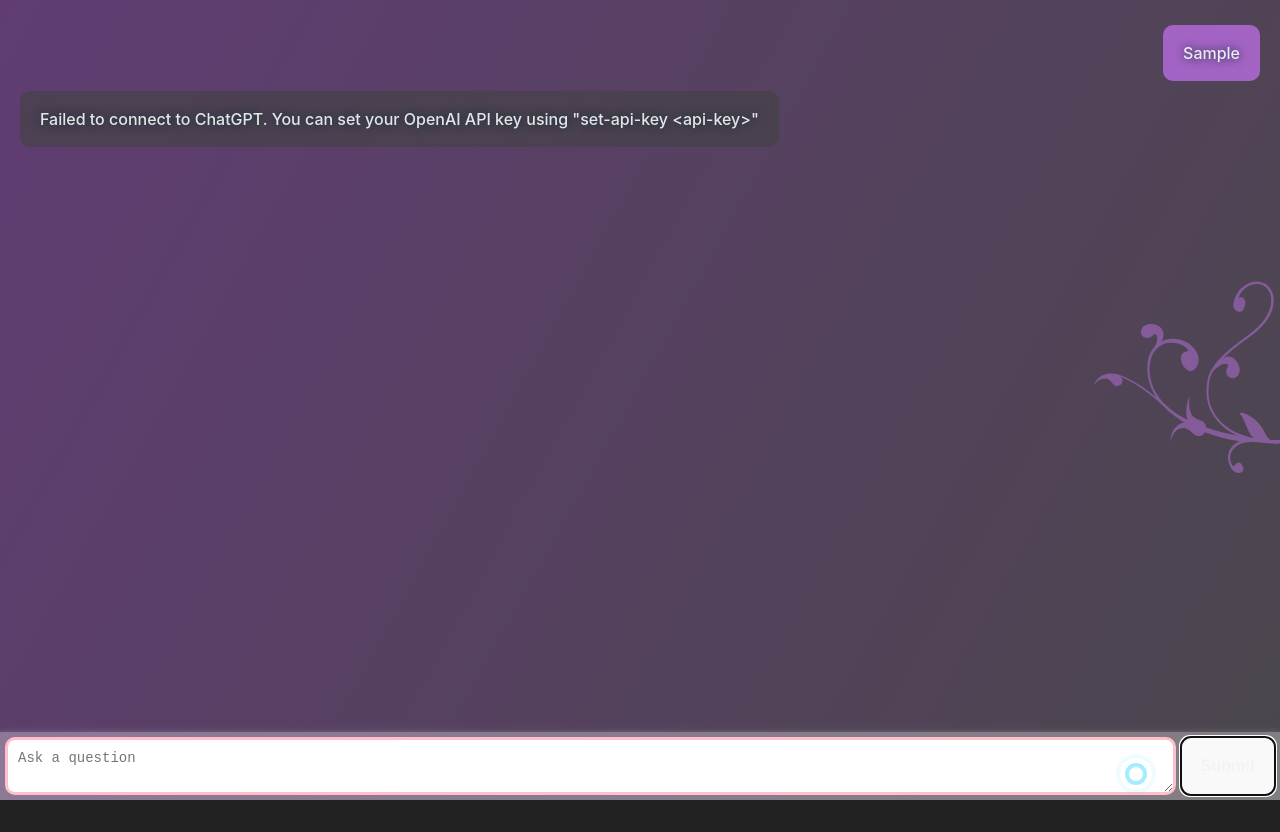
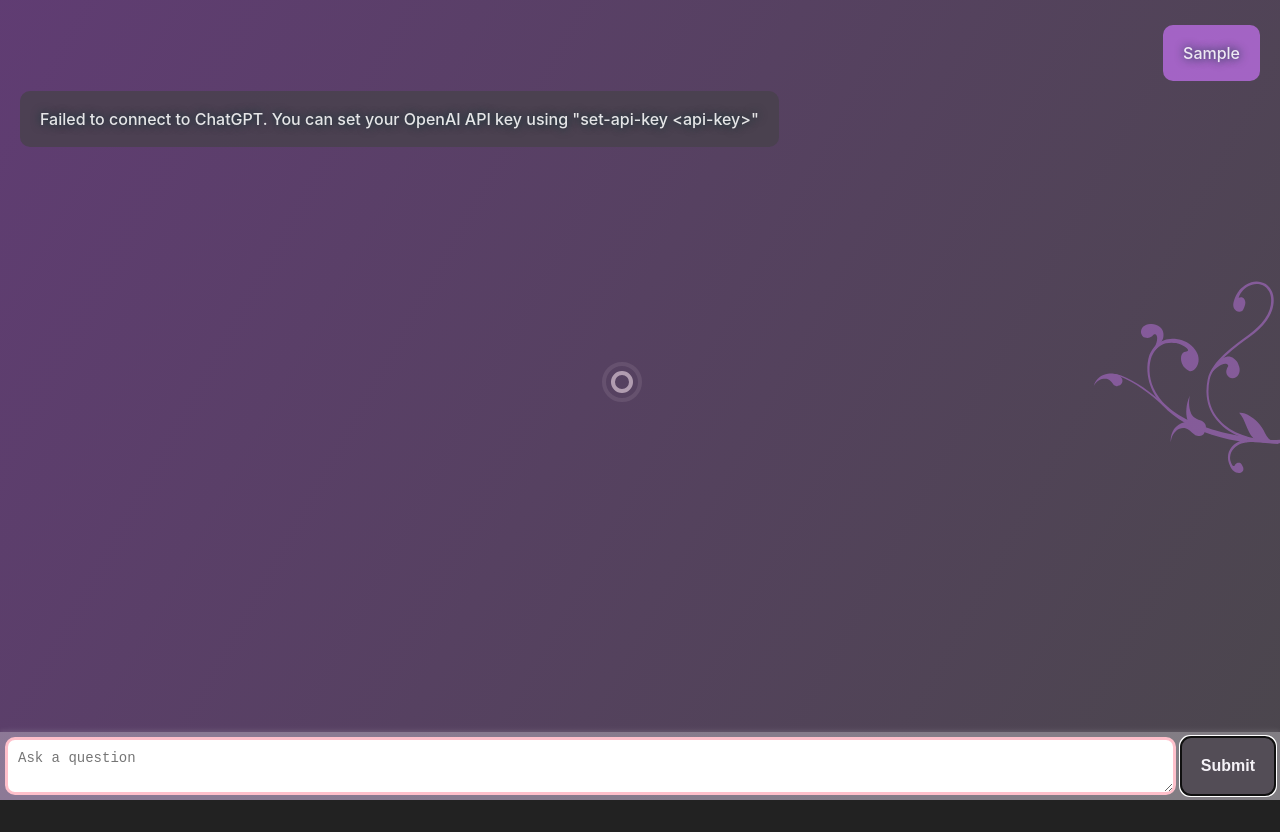
Before and after one commit to jamiesauve/sage, a React (Vite) app: page / in a window 1280 px wide. Both pictures are taken after typing "Sample" into the empty fields and a click on the button "Submit". Shown: the top 832 px of the page. After the commit the page ends 800 px from the top, so only its background shows below. Built offline with nearby package versions, Linux system fonts and the light colour scheme.

Commit message:
Move the loading indicator into its own component

```diff
--- a/src/app.css
+++ b/src/app.css
@@ -96,72 +96,6 @@ button:focus-visible {
   outline: 2px auto -webkit-focus-ring-color;
 }
 
-@media (prefers-color-scheme: light) {
-  :root {
-    color: #213547;
-    background-color: #ffffff;
-  }
-  a:hover {
-    color: #747bff;
-  }
-  button {
-    background-color: #f9f9f9;
-  }
-}
-
-/* credit to https://loading.io/css/ */
-.lds-ripple {
-  display: inline-block;
-  position: absolute;
-  bottom: -32px;
-  right: 86px;
-
-  z-index: 10;
-
-  width: 80px;
-  height: 80px;
-}
-.lds-ripple div {
-  position: absolute;
-  border: 4px solid rgba(0, 200, 255, 0.6);
-  opacity: 1;
-  border-radius: 50%;
-  animation: lds-ripple 1s cubic-bezier(0, 0.2, 0.8, 1) infinite;
-}
-.lds-ripple div:nth-child(2) {
-  animation-delay: -0.5s;
-}
-@keyframes lds-ripple {
-  0% {
-    top: 18px;
-    left: 18px;
-    width: 0;
-    height: 0;
-    opacity: 0;
-  }
-  4.9% {
-    top: 18px;
-    left: 18px;
-    width: 0;
-    height: 0;
-    opacity: 0;
-  }
-  5% {
-    top: 18px;
-    left: 18px;
-    width: 0;
-    height: 0;
-    opacity: 1;
-  }
-  100% {
-    top: 0px;
-    left: 0px;
-    width: 36px;
-    height: 36px;
-    opacity: 0;
-  }
-}
-
 .options-area {
   display: flex;
   justify-content: center;
--- a/src/app.tsx
+++ b/src/app.tsx
@@ -10,6 +10,7 @@ import { InputArea } from './components/input-area';
 import { Entity, MessageInfo } from './types/message-info';
 
 import './app.css'
+import { LoadingIndicator } from './components/loading-indicator';
 
 export const App = () => {
   const [isFetching, setIsFetching] = useState<boolean>(false);
@@ -122,13 +123,16 @@ export const App = () => {
 
       <InputArea
         handleSubmit={handleSubmit}
-        isFetching={isFetching}
         pastQueries={[...pastUserMessages].reverse()}
       />
 
       <audio id="audioPlayback">
         <source id="audioSource" type="audio/mp3" src="" />
       </audio>
+
+      {
+        isFetching && <LoadingIndicator />
+      }
     </div>
   )
 }
--- a/src/components/input-area.tsx
+++ b/src/components/input-area.tsx
@@ -4,14 +4,12 @@ import "./input-area.css";
 
 interface InputAreaProps {
   handleSubmit: (content: string) => void;
-  isFetching: boolean;
   pastQueries: string[];
 }
 
 export const InputArea = (props: InputAreaProps) => {
   const {
     handleSubmit,
-    isFetching,
     pastQueries,
   } = props;
 
@@ -74,10 +72,6 @@ export const InputArea = (props: InputAreaProps) => {
           placeholder="Ask a question"
         />
 
-        {isFetching &&
-          <div className="lds-ripple"><div></div><div></div></div>
-        }
-
         <button
           className="submit-button"
           onClick={() => {
--- /dev/null
+++ b/src/components/loading-indicator.css
@@ -0,0 +1,56 @@
+/* credit to https://loading.io/css/ */
+.lds-ripple {
+  display: inline-block;
+  position: absolute;
+  top: 0;
+  bottom: 0;
+  left: 0;
+  right: 0;
+  margin: auto;
+
+  z-index: 15;
+
+  width: 80px;
+  height: 80px;
+}
+.lds-ripple div {
+  position: absolute;
+
+  border: 4px solid rgba(255, 235, 245, 0.9);
+  opacity: 1;
+  border-radius: 50%;
+  animation: lds-ripple 1s cubic-bezier(0, 0.2, 0.8, 1) infinite;
+}
+.lds-ripple div:nth-child(2) {
+  animation-delay: -0.5s;
+}
+@keyframes lds-ripple {
+  0% {
+    top: 18px;
+    left: 18px;
+    width: 0;
+    height: 0;
+    opacity: 0;
+  }
+  4.9% {
+    top: 18px;
+    left: 18px;
+    width: 0;
+    height: 0;
+    opacity: 0;
+  }
+  5% {
+    top: 18px;
+    left: 18px;
+    width: 0;
+    height: 0;
+    opacity: 1;
+  }
+  100% {
+    top: 0px;
+    left: 0px;
+    width: 36px;
+    height: 36px;
+    opacity: 0;
+  }
+}
--- /dev/null
+++ b/src/components/loading-indicator.tsx
@@ -0,0 +1,5 @@
+import "./loading-indicator.css";
+
+export const LoadingIndicator = () => (
+  <div className="lds-ripple"><div></div><div></div></div>
+)
```
